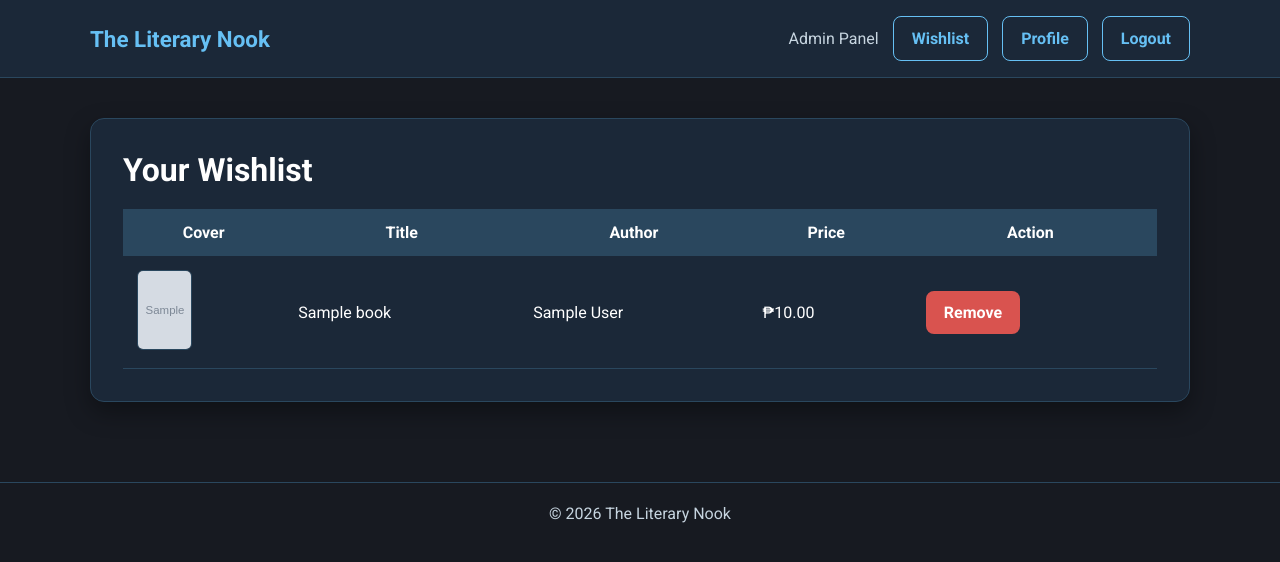
After one commit to Antarticstorm/FinalAdetProject, a PHP site: page /tx23/customer/wishlist.php in a window 1280 px wide. The commit adds this page. Shown: the top 562 px of the page. Run offline with PHP 8.4, Linux system fonts and the light colour scheme; the visitor is signed in with stand-in values (Sample User, id 1); tables that the repository leaves empty or names only in its code hold one stand-in row (values such as "Sample post"); grey boxes marked "Sample" are stand-in pictures; a stand-in replaces the project's code that opens the database connection.

Commit message:
added wishlist
added wishlist to header

```diff
--- /dev/null
+++ b/customer/wishlist.php
@@ -0,0 +1,61 @@
+<?php
+require_once("../config/app.php");
+require_once(ROOT_PATH . "/includes/db.php");
+require_once(ROOT_PATH . "/includes/helpers.php");
+require_once(ROOT_PATH . "/includes/header.php");
+
+if (!isset($_SESSION["user_id"])) {
+    redirect("auth/login.php");
+}
+
+$customer_id = $_SESSION["user_id"];
+
+$stmt = $conn->prepare("
+    SELECT w.id AS wishlist_id, b.id AS book_id, b.title, b.author, b.price, b.cover
+    FROM wishlist w
+    INNER JOIN books b ON w.book_id = b.id
+    WHERE w.customer_id = ?
+    ORDER BY w.created_at DESC
+");
+$stmt->bind_param("i", $customer_id);
+$stmt->execute();
+$result = $stmt->get_result();
+?>
+
+<div class="card">
+    <h1>Your Wishlist</h1>
+
+    <?php if ($result->num_rows == 0): ?>
+        <p>You have no books in your wishlist yet.</p>
+    <?php else: ?>
+        <table>
+            <tr>
+                <th>Cover</th>
+                <th>Title</th>
+                <th>Author</th>
+                <th>Price</th>
+                <th>Action</th>
+            </tr>
+
+            <?php while ($book = $result->fetch_assoc()): ?>
+                <tr>
+                    <td>
+                        <img src="<?= BASE_URL . htmlspecialchars($book["cover"]) ?>" class="book-cover" alt="Cover">
+                    </td>
+                    <td><?= htmlspecialchars($book["title"]) ?></td>
+                    <td><?= htmlspecialchars($book["author"]) ?></td>
+                    <td>₱<?= number_format($book["price"], 2) ?></td>
+                    <td>
+                        <a class="btn btn-danger" href="<?= url('wishlist_toggle.php?book_id=' . $book['book_id']) ?>">
+                            Remove
+                        </a>
+                    </td>
+                </tr>
+            <?php endwhile; ?>
+        </table>
+    <?php endif; ?>
+</div>
+
+<?php
+$stmt->close();
+require_once(ROOT_PATH . "/includes/footer.php");
--- a/includes/header.php
+++ b/includes/header.php
@@ -32,6 +32,10 @@ if (session_status() === PHP_SESSION_NONE) {
 
                         <?php endif; ?>
 
+                        <a href="<?= url('customer/wishlist.php') ?>"  class="btn btn-outline">
+                            Wishlist
+                        </a>
+
                         <a href="<?= url('customer/profile.php') ?>" class="btn btn-outline">
                             Profile
                         </a>
```
Also changed, not shown: customer/wishlist_toggle.php (added, +42 -0 lines).
